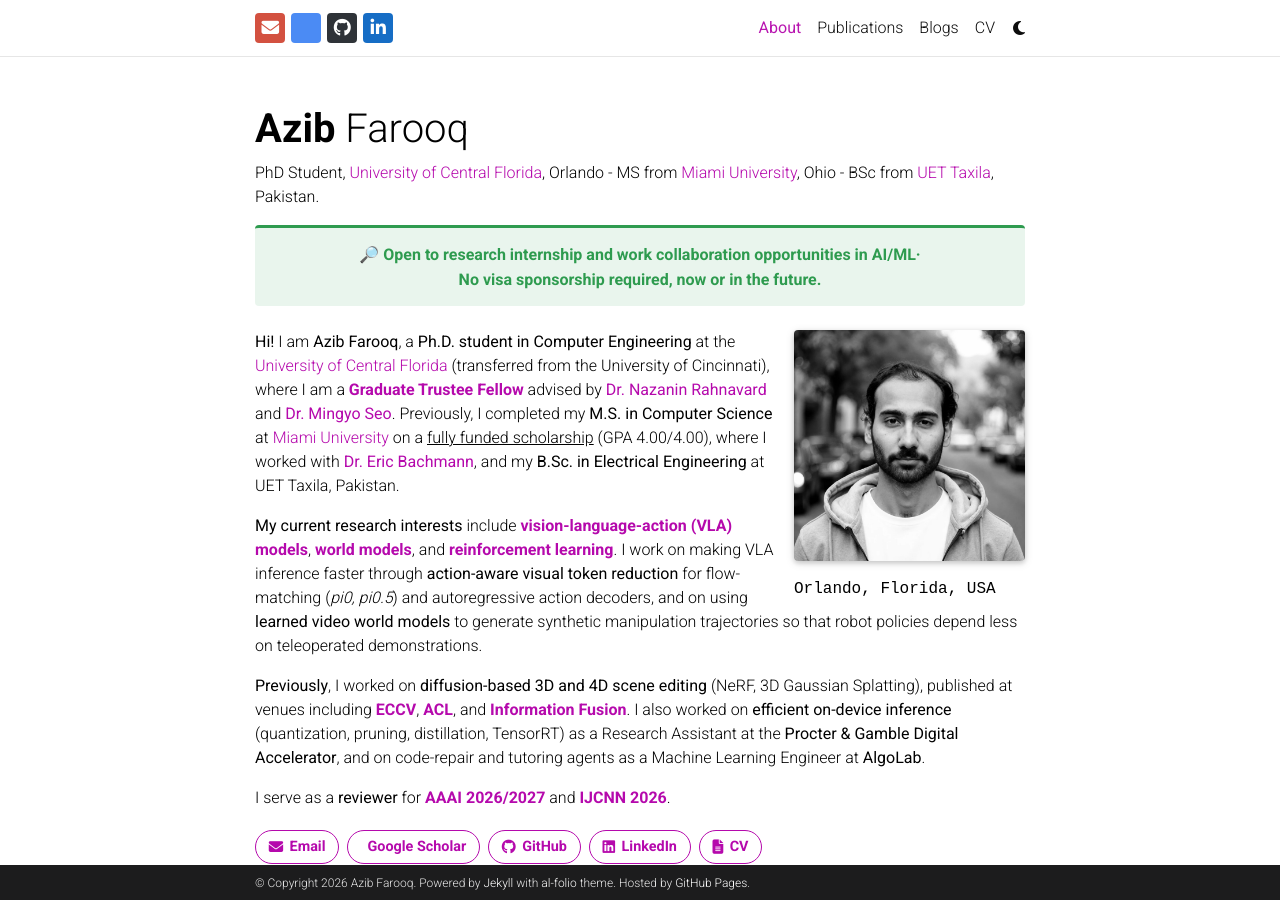
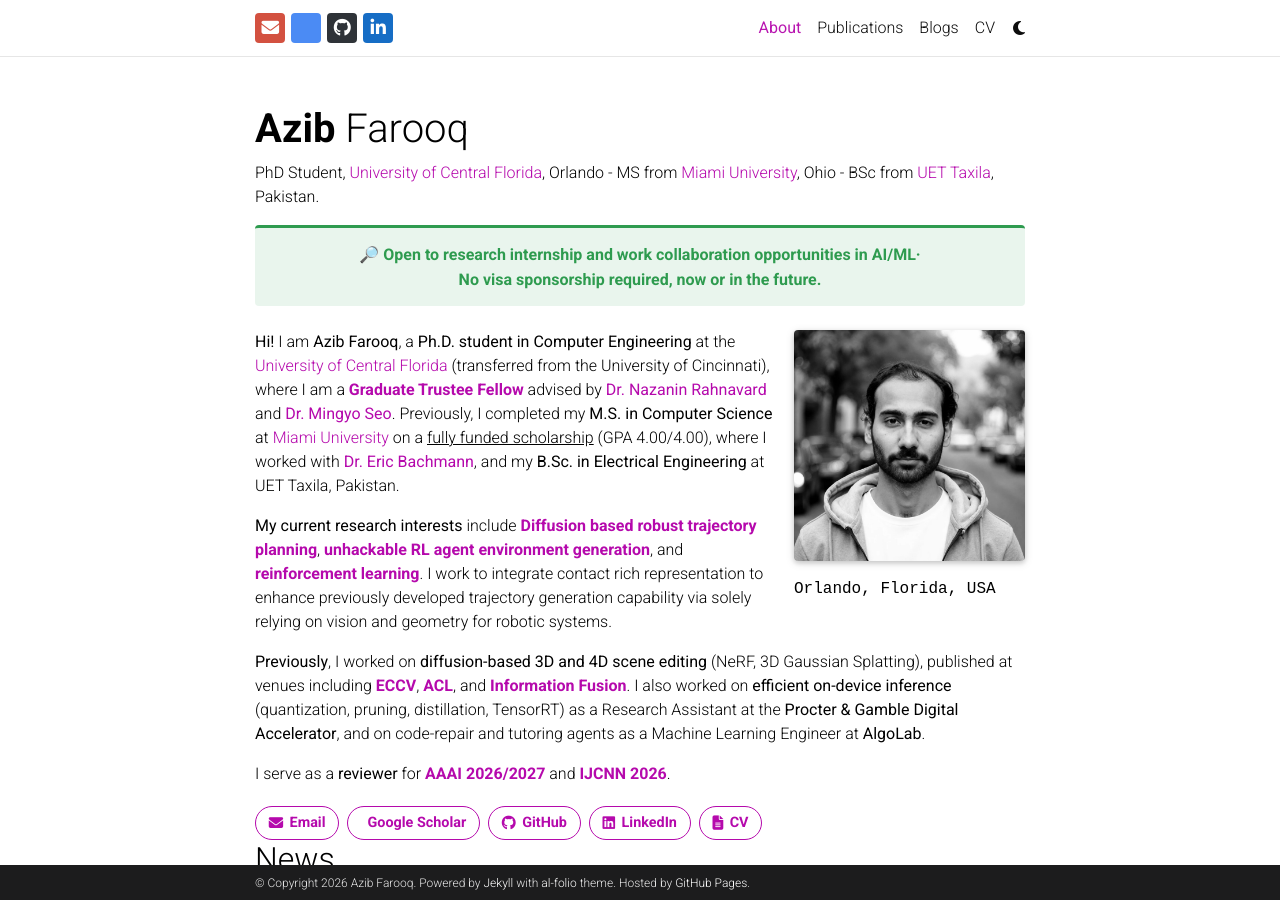
Before and after one commit to itsazibfarooq/itsazibfarooq.github.io, a Jekyll site: the page built from _pages/about.md, in a window 1280 px wide and 900 px high. Built offline with Jekyll 4.4.1, drawn with Linux system fonts in a browser that asks for light colours; full-size pictures stand in for the smaller copies a plugin makes; comment, search, counter and statistics services are not loaded; a style sheet for code colours, icons or effects is not loaded.

Commit message:
Revise research interests and add previous work details
Updated research interests and previous work experience.

```diff
--- a/_pages/about.md
+++ b/_pages/about.md
@@ -24,7 +24,7 @@ social: true  # includes social icons at the bottom of the page
 
 <b>Hi!</b> I am <b>Azib Farooq</b>, a <b>Ph.D. student in Computer Engineering</b> at the <a href="https://www.ucf.edu/">University of Central Florida</a> (transferred from the University of Cincinnati), where I am a <span class="hl">Graduate Trustee Fellow</span> advised by <a href="https://www.ece.ucf.edu/person/nazanin-rahnavard/"><b>Dr. Nazanin Rahnavard</b></a> and <a href="https://www.ece.ucf.edu/person/mingyo-seo/"><b>Dr. Mingyo Seo</b></a>. Previously, I completed my <b>M.S. in Computer Science</b> at <a href="https://miamioh.edu/">Miami University</a> on a <u>fully funded scholarship</u> (GPA 4.00/4.00), where I worked with <a href="https://miamioh.edu/profiles/cec/computer-science-software-engineering/_documents/curriculum-vitae-september-26.pdf"><b>Dr. Eric Bachmann</b></a>, and my <b>B.Sc. in Electrical Engineering</b> at UET Taxila, Pakistan.
 
-<b>My current research interests</b> include <span class="hl">vision-language-action (VLA) models</span>, <span class="hl">world models</span>, and <span class="hl">reinforcement learning</span>. I work on making VLA inference faster through <b>action-aware visual token reduction</b> for flow-matching (<i>pi0, pi0.5</i>) and autoregressive action decoders, and on using <b>learned video world models</b> to generate synthetic manipulation trajectories so that robot policies depend less on teleoperated demonstrations.
+<b>My current research interests</b> include <span class="hl">Diffusion based robust trajectory planning</span>, <span class="hl">unhackable RL agent environment generation</span>, and <span class="hl">reinforcement learning</span>. I work to integrate contact rich representation to enhance previously developed trajectory generation capability via solely relying on vision and geometry for robotic systems.
 
 <b>Previously</b>, I worked on <b>diffusion-based 3D and 4D scene editing</b> (NeRF, 3D Gaussian Splatting), published at venues including <span class="venue">ECCV</span>, <span class="venue">ACL</span>, and <span class="venue">Information Fusion</span>. I also worked on <b>efficient on-device inference</b> (quantization, pruning, distillation, TensorRT) as a Research Assistant at the <b>Procter &amp; Gamble Digital Accelerator</b>, and on code-repair and tutoring agents as a Machine Learning Engineer at <b>AlgoLab</b>.
 
```
